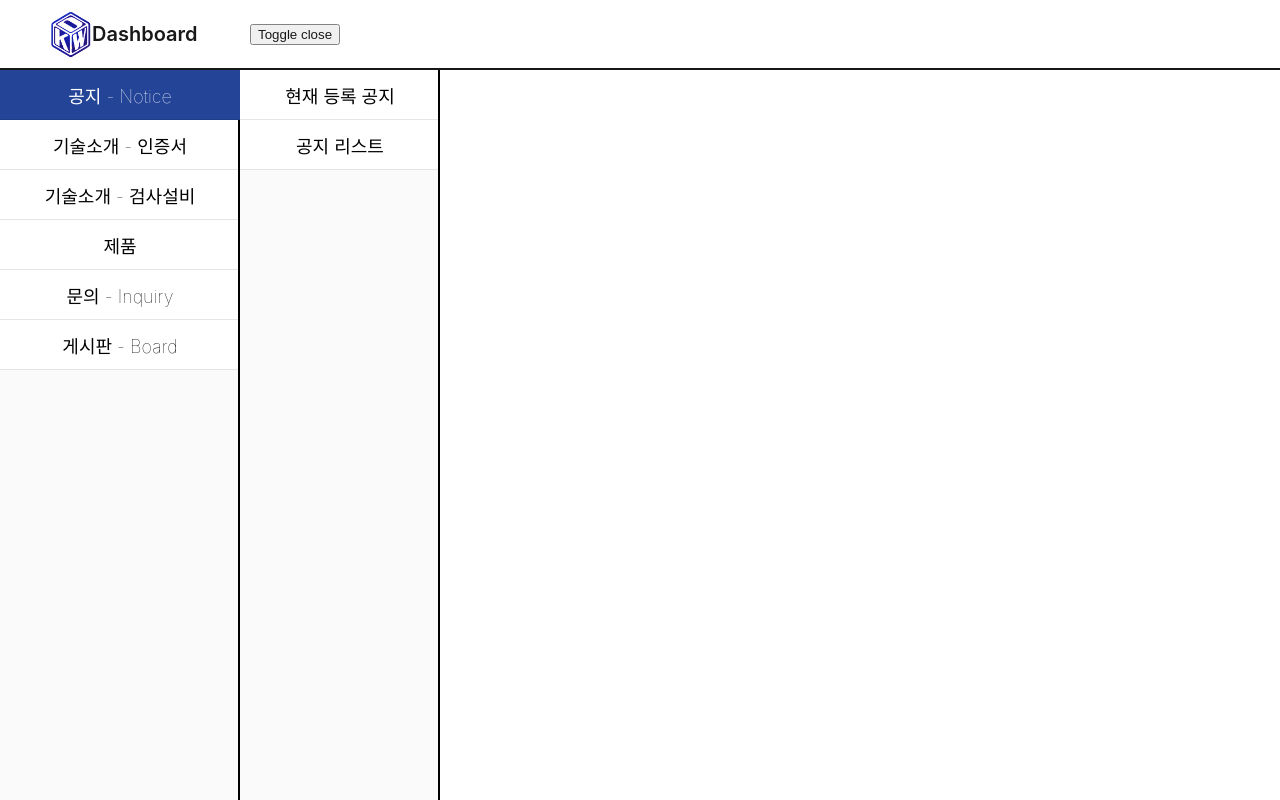
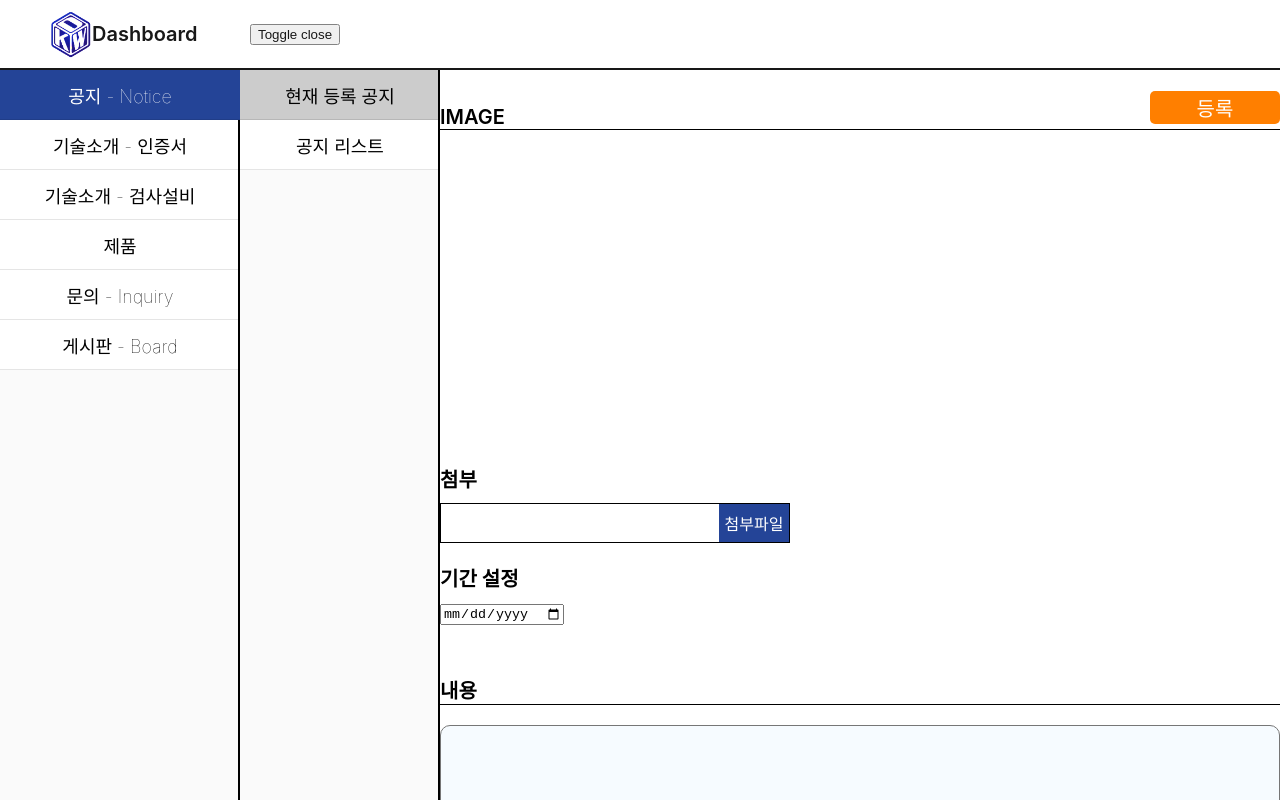
Before and after one commit to Keyworld-Hell/Frontend, a React (Create React App) app: page /admin in a window 1280 px wide. Built offline with nearby package versions, Linux system fonts and the light colour scheme.

Commit message:
feat: Add admin notice register

```diff
--- a/src/assets/css/admin.css
+++ b/src/assets/css/admin.css
@@ -69,3 +69,110 @@
 .nav-sub-clicked {
   background-color: rgba(1, 1, 1, 0.2);
 }
+
+.admin-container {
+  overflow-y: scroll;
+  height: calc(100vh - 70px);
+}
+
+.admin-container::-webkit-scrollbar {
+  display: none;
+}
+
+.admin-title {
+  width: 100%;
+  margin-top: 20px;
+  height: 40px;
+  align-items: end;
+  border-bottom: 1px solid #000;
+}
+
+.admin-upload-btn {
+  margin-left: auto;
+  width: 130px;
+  height: 33px;
+  border: 0;
+  background-color: #ff7f00;
+  border-radius: 5px;
+  font-size: 20px;
+  margin-bottom: 5px;
+  transition: 0.2s ease-in-out;
+  cursor: pointer;
+}
+
+.admin-upload-btn:hover {
+  background-color: #ffa143;
+  transform: translateY(-3px);
+  transition: 0.2s ease-in-out;
+}
+
+.admin-upload-img {
+  margin-top: 10px;
+  margin-bottom: 30px;
+  width: 476px;
+  height: 294px;
+}
+
+.admin-upload-img img {
+  width: 100%;
+  height: 100%;
+}
+
+.admin-upload-file input {
+  display: none;
+}
+
+.admin-upload-file {
+  margin-top: 10px;
+  margin-bottom: 20px;
+}
+
+.admin-upload-file-box {
+  display: flex;
+  position: relative;
+  width: 350px;
+  height: 40px;
+  padding: 10px;
+  border: 1px solid black;
+}
+
+.admin-upload-label {
+  position: absolute;
+  top: 0;
+  right: 0;
+  width: 70px;
+  height: 100%;
+  display: flex;
+  justify-content: center;
+  align-items: center;
+  background-color: #244497;
+  cursor: pointer;
+  transition: 0.15s ease-in-out;
+}
+
+.admin-upload-label:hover {
+  background-color: #4567bf;
+  transition: 0.15s ease-in-out;
+}
+
+.admin-upload-date {
+  margin-top: 10px;
+}
+
+.admin-upload-subtitle {
+  width: 100%;
+  margin-top: 50px;
+  border-bottom: 1px solid #000;
+}
+
+.admin-upload-content {
+  width: 100%;
+  height: 400px;
+  margin-top: 20px;
+  margin-bottom: 50px;
+  font-size: 24px;
+  padding: 30px;
+  border-radius: 10px;
+  background-color: #f0f8ff90;
+  resize: vertical;
+}
--- a/src/components/layout/AdminNav.jsx
+++ b/src/components/layout/AdminNav.jsx
@@ -3,7 +3,7 @@ import { NAV_LIST, NAV_SUB_LIST } from "../../store/nav";
 
 const AdminNav = () => {
   const [activeIndex, setActiveIndex] = useState(0);
-  const [activeSubIndex, setActiveSubIndex] = useState(-1);
+  const [activeSubIndex, setActiveSubIndex] = useState(0);
 
   const handleClick = (index) => {
     setActiveIndex(index);
@@ -19,6 +19,7 @@ const AdminNav = () => {
         <ul>
           {NAV_LIST.map((item, index) => (
             <li
+              key={index}
               className={activeIndex === index ? "nav-clicked" : ""}
               onClick={() => {
                 handleClick(index);
@@ -37,6 +38,7 @@ const AdminNav = () => {
               index === activeIndex &&
               item.contents.map((item, index) => (
                 <li
+                  key={index}
                   className={activeSubIndex === index ? "nav-sub-clicked" : ""}
                   onClick={() => handleSubClick(index)}
                 >
--- a/src/pages/admin/Admin.jsx
+++ b/src/pages/admin/Admin.jsx
@@ -1,10 +1,59 @@
-import React from "react";
+import React, { useRef, useState } from "react";
 import AdminNav from "../../components/layout/AdminNav";
 
 const Admin = () => {
+  const fileRef = useRef();
+  const [fileName, setFileName] = useState("");
+  const [fileImg, setFileImg] = useState();
+
+  const previewImg = () => {
+    const file = fileRef.current.files[0];
+    const reader = new FileReader();
+    reader.readAsDataURL(file);
+    reader.onloadend = () => {
+      setFileImg(reader.result);
+    };
+  };
+
   return (
-    <div>
+    <div className="flex">
       <AdminNav />
+      <div className="admin-container container m-0">
+        <div className="admin-title flex f-20 fw-600">
+          IMAGE
+          <button className="admin-upload-btn color-white">등록</button>
+        </div>
+        <div className="admin-upload-img">
+          {fileImg && <img src={fileImg} alt={fileImg} />}
+        </div>
+        <span className="f-20 fw-600">첨부</span>
+        <div className="admin-upload-file">
+          <input
+            type="file"
+            id="file"
+            ref={fileRef}
+            onChange={() => {
+              setFileName(fileRef.current.files[0].name);
+              console.log(fileRef.current.files[0]);
+              previewImg();
+            }}
+          />
+          <div className="admin-upload-file-box">
+            {fileName}
+            <label htmlFor="file" className="admin-upload-label color-white">
+              첨부파일
+            </label>
+          </div>
+        </div>
+        <span className="f-20 fw-600">기간 설정</span>
+        <div className="admin-upload-date">
+          <input type="date" />
+        </div>
+        <div className="admin-upload-subtitle">
+          <span className="f-20 fw-600">내용</span>
+        </div>
+        <textarea className="admin-upload-content" />
+      </div>
     </div>
   );
 };
```
Also changed, not shown: src/pages/admin/AdminTechnology.jsx (added).
